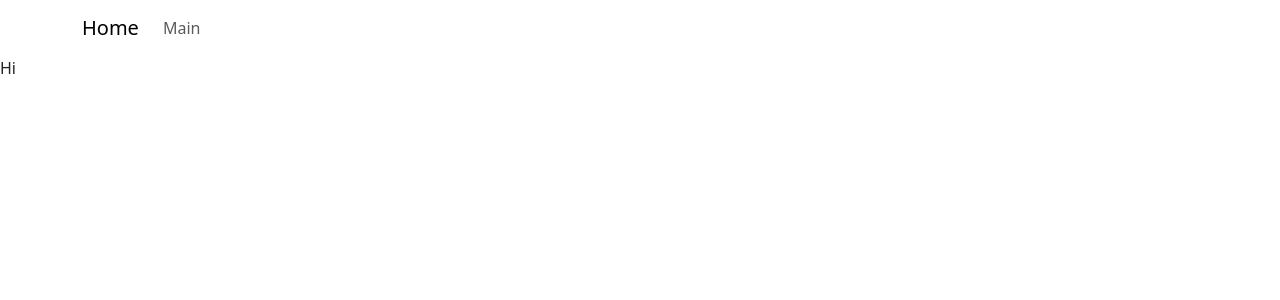
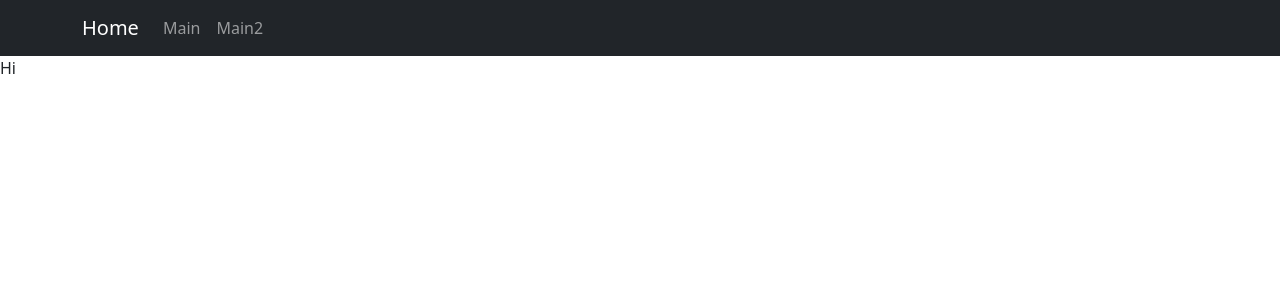
Before and after one commit to fray-cloud/mini-project, a React (Create React App) app: page /main in a window 1280 px wide. Shown: the top 300 px of the page. Built offline with nearby package versions, Linux system fonts and the light colour scheme.

Commit message:
Header update

```diff
--- a/src/components/header.tsx
+++ b/src/components/header.tsx
@@ -2,15 +2,19 @@ import { Nav, Navbar, Container } from "react-bootstrap";
 
 const Header = () => {
     return(
-        <Navbar className="navBar">
+        <Navbar collapseOnSelect className="navBar" bg="dark" data-bs-theme="dark">
             <Container>
                 <Navbar.Brand href="/">Home</Navbar.Brand>
+                <Navbar.Toggle aria-controls="basic-navbar-nav" />
+                <Navbar.Collapse id="navbarScroll">
                 <Nav
                     className="me-auto"
                     defaultActiveKey="/"
                 >
                     <Nav.Link href="/main">Main</Nav.Link>
+                    <Nav.Link href="#">Main2</Nav.Link>
                 </Nav>
+                </Navbar.Collapse>
             </Container>
         </Navbar>
     )
```
